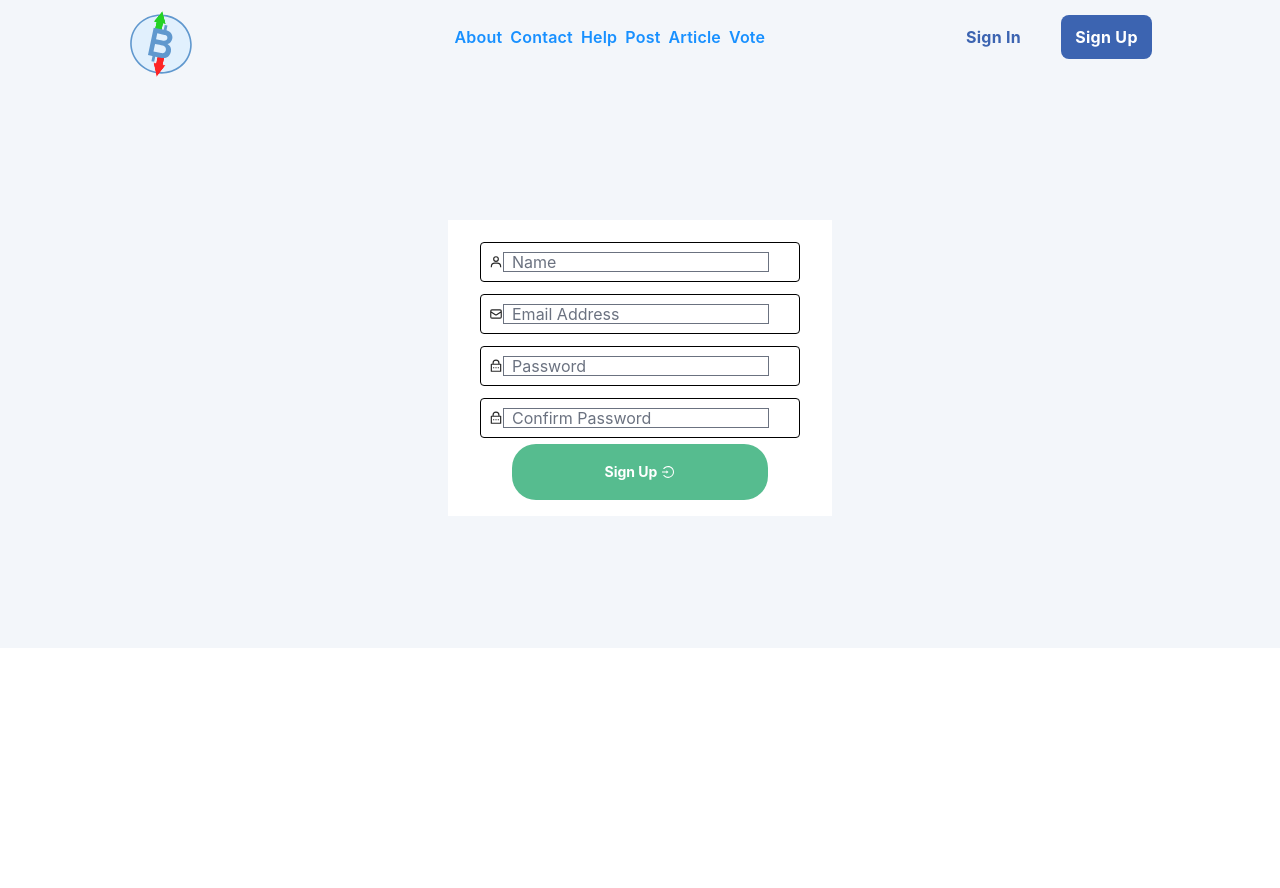
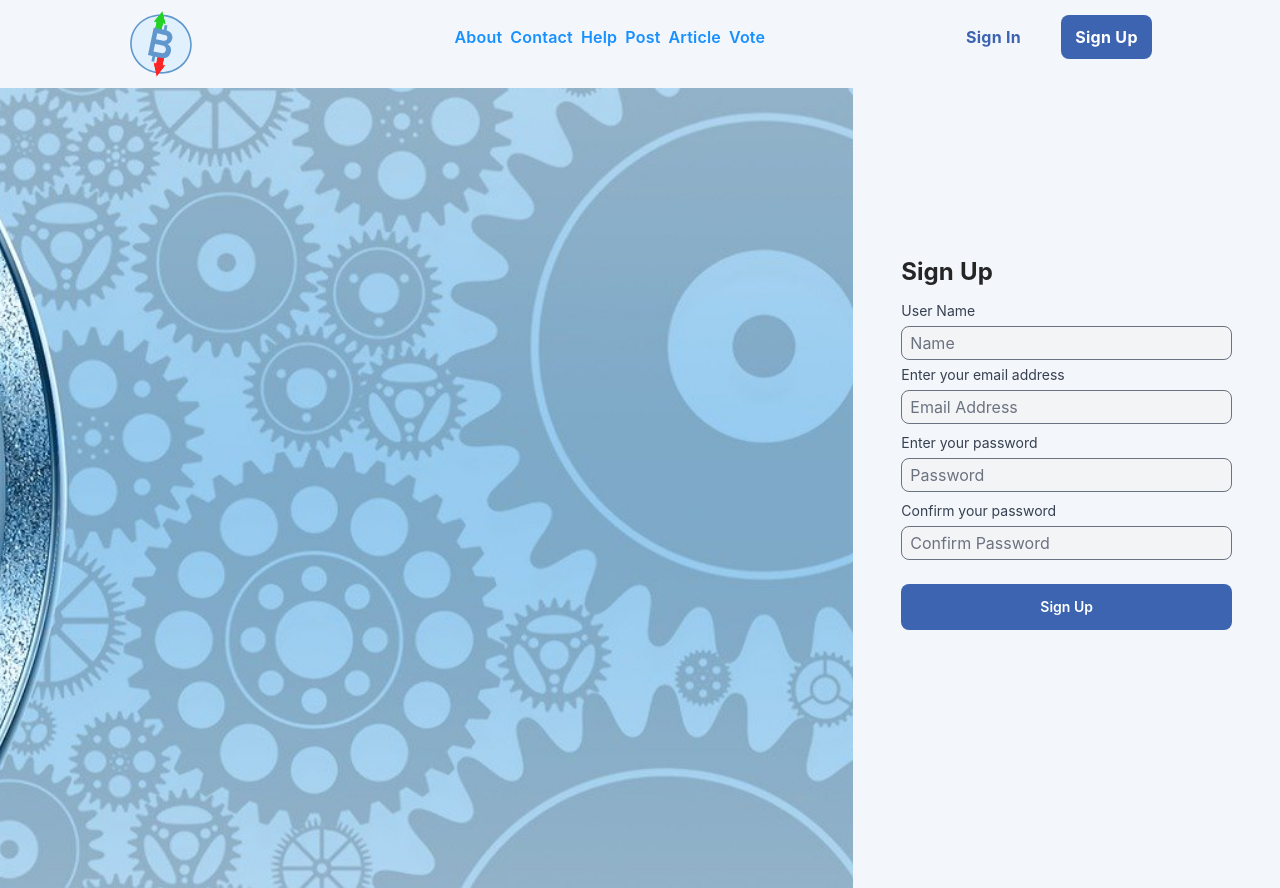
Before and after one commit to WCS-DLC-Bitcoin-Fake-News/front-end, a React (Create React App) app: page /signup in a window 1280 px wide. Before the commit the page ends 800 px from the top, so only its background shows below. Built offline with nearby package versions, Linux system fonts and the light colour scheme.

Commit message:
added styling to signin/up pages

```diff
--- a/src/pages/Signin.js
+++ b/src/pages/Signin.js
@@ -4,6 +4,8 @@ import { AiOutlineLogin } from "react-icons/ai";
 import { HiOutlineMail } from "react-icons/hi";
 import { RiLockPasswordLine } from "react-icons/ri";
 import { useHistory } from "react-router-dom";
+import { Link } from "react-router-dom";
+import LandingBG from "../img/LandingBG2.jpg";
 
 const Signin = () => {
   let history = useHistory();
@@ -21,12 +23,12 @@ const Signin = () => {
   const onChange = (e) => {
     e.preventDefault();
     setFormData({ ...formData, [e.target.name]: e.target.value });
-  }
+  };
 
   const onSubmit = async (e) => {
     e.preventDefault();
     const user = {
-      ...formData
+      ...formData,
     };
     try {
       const config = {
@@ -40,7 +42,7 @@ const Signin = () => {
         console.log(res.data.token);
         localStorage.setItem("token", res.data.token);
         localStorage.setItem("user", JSON.stringify(res.data.user));
-        history.push("/profile")
+        history.push("/profile");
       }
     } catch (error) {
       console.log(error);
@@ -48,49 +50,60 @@ const Signin = () => {
   };
 
   return (
-    <section className="w-full h-100 bg-navbarbg flex justify-center items-center">
-      <div className="w-96 h-74 bg-white">
-        <form
-          className="p-4 flex flex-col justify-center items-center"
-          onSubmit={onSubmit}
+    <section className="flex flex-col md:flex-row h-screen items-center">
+      <div className="bg-indigo-600 hidden lg:block w-full md:w-1/2 xl:w-2/3 h-screen">
+        <img src={LandingBG} alt="" class="w-full h-full object-cover" />
+      </div>
+      <div
+        className="bg-navbarbg w-full md:max-w-md lg:max-w-full md:mx-auto md:mx-0 md:w-1/2 xl:w-1/3 h-screen px-6 lg:px-16 xl:px-12
+        flex items-center justify-center"
       >
-          <div className="m-1.5 h-10 w-80 border border-black flex justify-start items-center rounded">
-            <HiOutlineMail className="ml-2" />
+        <div class="w-full h-100">
+          <h1 class="text-xl md:text-2xl font-bold leading-tight mt-12">
+            Log in to your account
+          </h1>
+          <form className="mt-6" onSubmit={onSubmit}>
+            <div>
+              <label class="block text-gray-700">Email Address</label>
               <input
                 type="email"
-              placeholder="Email Address"
+                placeholder="Enter Email Address"
                 name="email"
                 value={formData.email}
                 onChange={onChange}
-              className="p-2 w-74 h-5 outline-none"
+                className="w-full px-4 py-3 rounded-lg bg-gray-100 mt-2 border focus:border-gray-500 focus:bg-white focus:outline-none"
+                autofocus
+                autocomplete
                 required
               />
             </div>
-          <div className="m-1.5 h-10 w-80 border border-black flex justify-start items-center rounded">
-            <RiLockPasswordLine className="ml-2" />
+            <div className="mt-4">
+              <label class="block text-gray-700">Password</label>
               <input
                 type="password"
-              placeholder="Password"
+                placeholder="Enter Password"
                 name="password"
                 value={formData.password}
                 onChange={onChange}
                 minLength="8"
-              className="p-2 w-74 h-5 outline-none"
+                className="w-full px-4 py-3 rounded-lg bg-gray-100 mt-2 border focus:border-blue-500
+              focus:bg-white focus:outline-none"
               />
             </div>
 
-          <div className="w-64 h-14 rounded-3xl bg-signBtn flex justify-center items-center ">
-            <input
+            <button
               type="submit"
-              value="Sign In"
-              className="text-white bg-signBtn pr-1 font-bold"
-            />
-            <AiOutlineLogin
-              className="inline-block"
-              style={{ color: "white" }}
-            />
+              className="w-full block bg-primary hover:bg-blue-900 text-white font-semibold rounded-lg
+              px-4 py-3 mt-6"
+            >
+              Log In
+            </button>
+          </form>
+          <hr class="my-6 border-gray-300 w-full" />
+          <Link to="signup">
+            <p class="mt-8">Need an account? Create an account</p>
+          </Link>
         </div>
-        </form>
       </div>
     </section>
   );
--- a/src/pages/Signup.js
+++ b/src/pages/Signup.js
@@ -5,6 +5,7 @@ import { AiOutlineLogin } from "react-icons/ai";
 import { HiOutlineMail } from "react-icons/hi";
 import { RiLockPasswordLine } from "react-icons/ri";
 import { useHistory } from "react-router-dom";
+import LandingBG from "../img/LandingBG2.jpg";
 
 const Signup = () => {
   let history = useHistory();
@@ -42,9 +43,9 @@ const Signup = () => {
         console.log(res.data);
 
         // storing token and userId in the browser localStorage
-        localStorage.setItem('token', res.data.token);
-        localStorage.setItem('user', JSON.stringify(res.data.user));
-        history.push("/")
+        localStorage.setItem("token", res.data.token);
+        localStorage.setItem("user", JSON.stringify(res.data.user));
+        history.push("/");
       } catch (error) {
         console.log(error.response.data);
       }
@@ -52,38 +53,51 @@ const Signup = () => {
   };
 
   return (
-    <section className="w-full h-100 bg-navbarbg flex justify-center items-center">
-      <div className="w-96 h-74 bg-white">
-        <form
-          className="p-4 flex flex-col justify-center items-center"
-          onSubmit={onSubmit}
+    <section className="flex flex-col md:flex-row h-screen items-center">
+      <div className="bg-indigo-600 hidden lg:block w-full md:w-1/2 xl:w-2/3 h-screen">
+        <img src={LandingBG} alt="" class="w-full h-full object-cover" />
+      </div>
+      <div
+        className="bg-navbarbg w-full md:max-w-md lg:max-w-full md:mx-auto md:mx-0 md:w-1/2 xl:w-1/3 h-screen px-6 lg:px-16 xl:px-12
+        flex items-center justify-center"
       >
-          <div className="m-1.5 h-10 w-80 border border-black flex justify-start items-center rounded">
-            <BiUser className="ml-2" />
+        <div class="w-full h-100">
+          <h1 class="text-xl md:text-2xl font-bold leading-tight mt-12">
+            Sign Up
+          </h1>
+          <form className="mt-1" onSubmit={onSubmit}>
+            <div>
+              <label class="block text-gray-700">User Name</label>
               <input
                 type="text"
                 placeholder="Name"
                 name="name"
                 value={name}
                 onChange={onChange}
-              className="p-2 w-74 h-5 outline-none"
+                className="w-full px-2 py-1 rounded-lg bg-gray-100 mt-1 border focus:border-gray-500 focus:bg-white focus:outline-none"
+                autofocus
+                autocomplete
                 required
               />
             </div>
-          <div className="m-1.5 h-10 w-80 border border-black flex justify-start items-center rounded">
-            <HiOutlineMail className="ml-2" />
+            <div className="mt-1">
+              <label class="block text-gray-700">
+                Enter your email address
+              </label>
               <input
                 type="email"
                 placeholder="Email Address"
                 name="email"
                 value={email}
                 onChange={onChange}
-              className="p-2 w-74 h-5 outline-none"
+                className="w-full px-2 py-1 rounded-lg bg-gray-100 mt-1 border focus:border-gray-500 focus:bg-white focus:outline-none"
+                autofocus
+                autocomplete
                 required
               />
             </div>
-          <div className="m-1.5 h-10 w-80 border border-black flex justify-start items-center rounded">
-            <RiLockPasswordLine className="ml-2" />
+            <div className="mt-2">
+              <label class="block text-gray-700">Enter your password</label>
               <input
                 type="password"
                 placeholder="Password"
@@ -91,11 +105,14 @@ const Signup = () => {
                 value={password}
                 onChange={onChange}
                 minLength="8"
-              className="p-2 w-74 h-5 outline-none"
+                className="w-full px-2 py-1 rounded-lg bg-gray-100 mt-1 border focus:border-gray-500 focus:bg-white focus:outline-none"
+                autofocus
+                autocomplete
+                required
               />
             </div>
-          <div className="m-1.5 h-10 w-80 border border-black flex justify-start items-center rounded">
-            <RiLockPasswordLine className="ml-2" />
+            <div className="mt-2">
+              <label class="block text-gray-700">Confirm your password</label>
               <input
                 type="password"
                 placeholder="Confirm Password"
@@ -103,21 +120,20 @@ const Signup = () => {
                 value={password2}
                 onChange={onChange}
                 minLength="8"
-              className="p-2 w-74 h-5 outline-none"
+                className="w-full px-2 py-1 rounded-lg bg-gray-100 mt-1 border focus:border-blue-500
+                focus:bg-white focus:outline-none"
               />
             </div>
-          <div className="w-64 h-14 rounded-3xl bg-signBtn flex justify-center items-center ">
+            <div className="mt-2">
               <input
                 type="submit"
                 value="Sign Up"
-              className="text-white bg-signBtn pr-1 font-bold"
-            />
-            <AiOutlineLogin
-              className="inline-block"
-              style={{ color: "white" }}
+                className="w-full block bg-primary hover:bg-blue-900 text-white font-semibold rounded-lg
+                px-4 py-3 mt-6"
               />
             </div>
           </form>
+        </div>
       </div>
     </section>
   );
```
Lines whose indentation alone changed are shown as unchanged.
